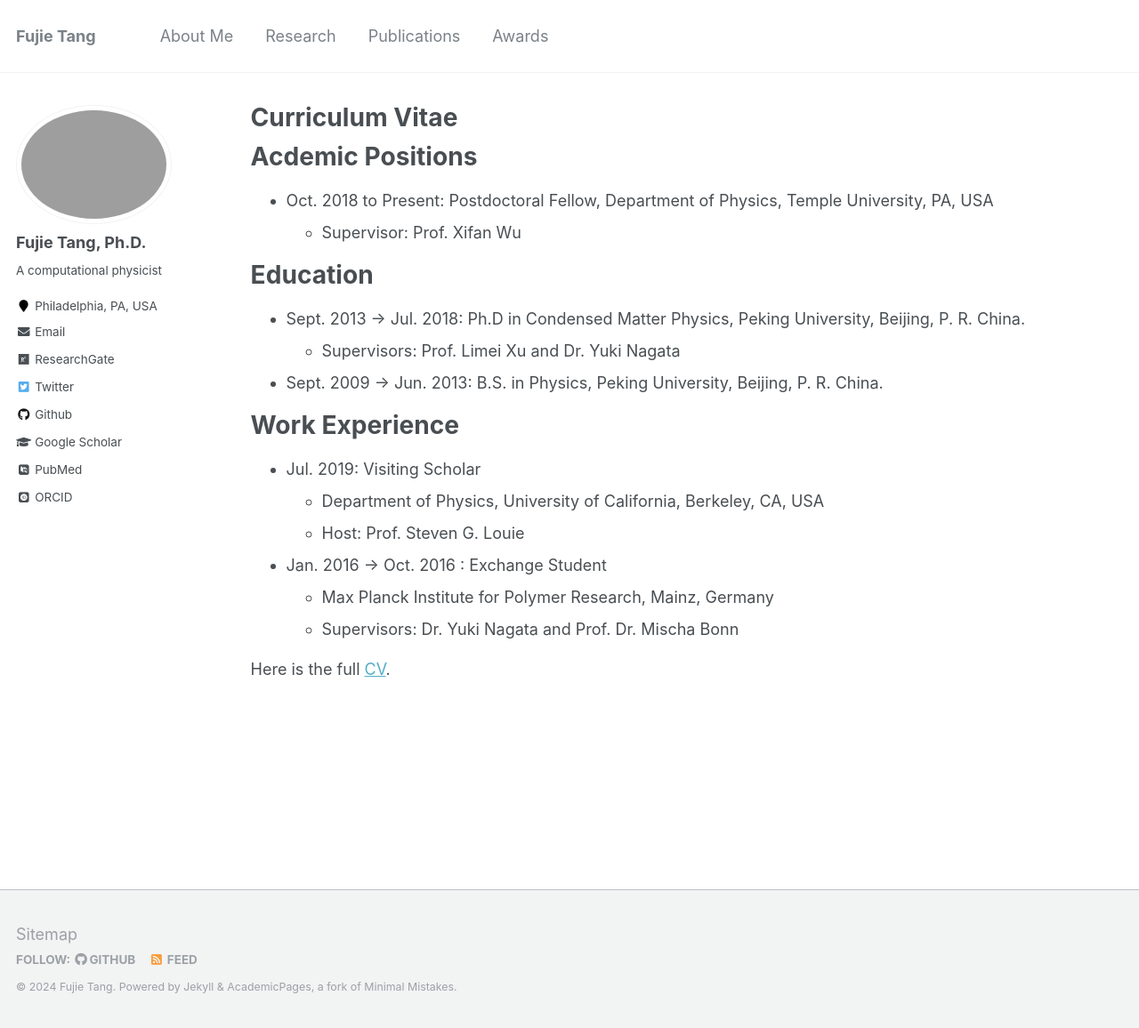
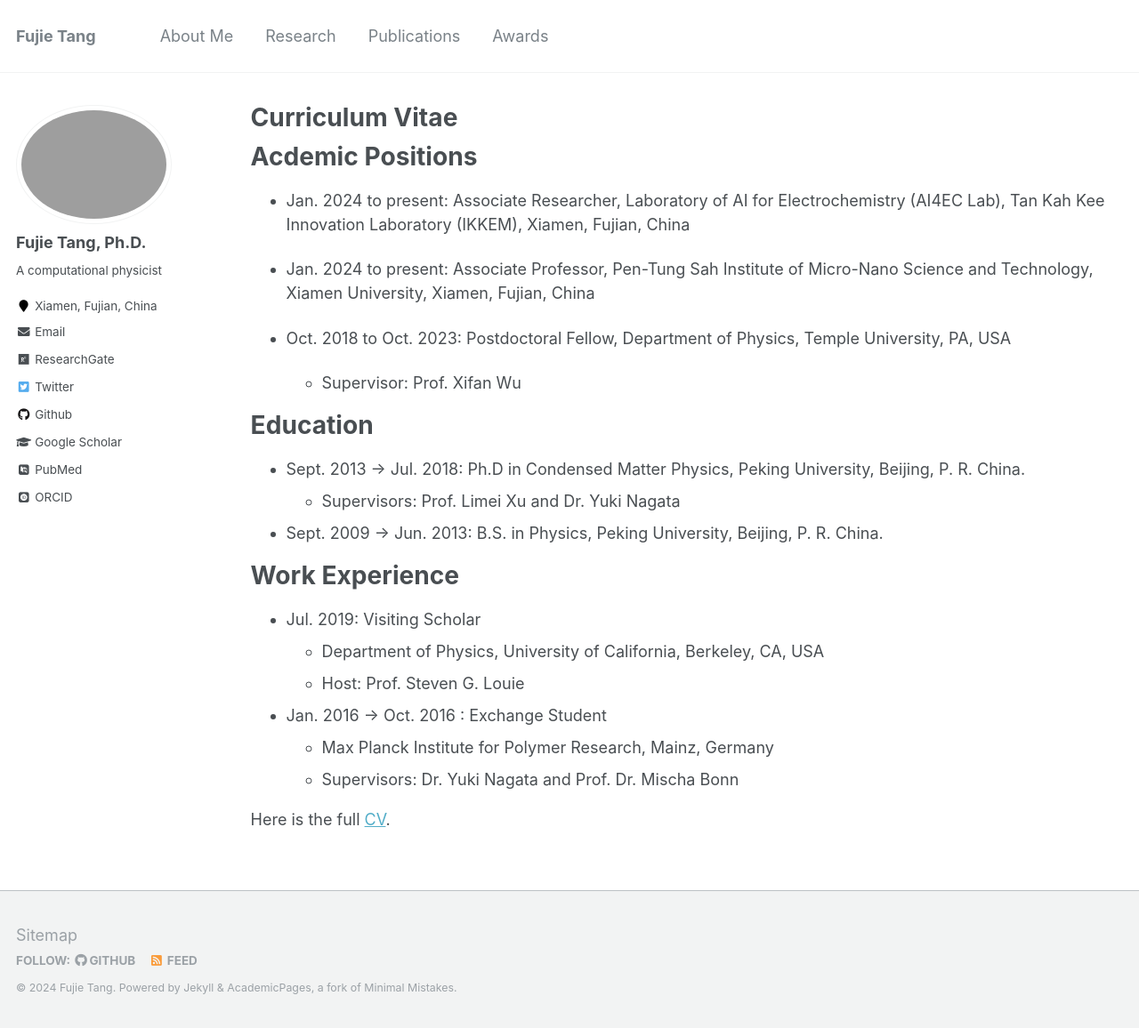
Before and after one commit to fujiepku/fujiepku.github.io, a Jekyll site: the page built from _pages/cv.md, in a window 1280 px wide and 1156 px high. Shown: the whole window at 89% size. Built offline with Jekyll 4.4.1, drawn with Linux system fonts in a browser that asks for light colours; some web fonts are replaced.

Commit message:
update
update

```diff
--- a/_config.yml
+++ b/_config.yml
@@ -83,11 +83,11 @@ author:
   name             : "Fujie Tang, Ph.D."
   avatar           : "profile.png"
   bio              : "A computational physicist"
-  location         : "Philadelphia, PA, USA"
+  location         : "Xiamen, Fujian, China"
   employer         :
   pubmed           : "https://www.ncbi.nlm.nih.gov/pubmed/?term=fujie+tang"
   googlescholar    : "https://scholar.google.com/citations?user=-Rx1hiIAAAAJ&hl=en"
-  email            : "tangfujiepku@gmail.com"
+  email            : "tangfujie@xmu.edu.cn"
   researchgate     : "https://www.researchgate.net/profile/Fujie_Tang"
   uri              :
   bitbucket        :
--- a/_pages/cv.md
+++ b/_pages/cv.md
@@ -12,7 +12,12 @@ redirect_from:
 
 Acdemic Positions
 ======
-* Oct. 2018 to Present: Postdoctoral Fellow, Department of Physics, Temple University, PA, USA
+* Jan. 2024 to present: Associate Researcher, Laboratory of AI for Electrochemistry (AI4EC Lab), Tan Kah Kee Innovation Laboratory (IKKEM), Xiamen, Fujian, China
+
+* Jan. 2024 to present: Associate Professor, Pen-Tung Sah Institute of Micro-Nano Science and Technology, Xiamen University, Xiamen, Fujian, China
+
+
+* Oct. 2018 to Oct. 2023: Postdoctoral Fellow, Department of Physics, Temple University, PA, USA
   * Supervisor: Prof. Xifan Wu
 
 
```
Also changed, not shown: 2 other files.
